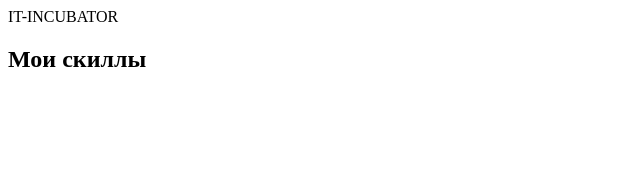
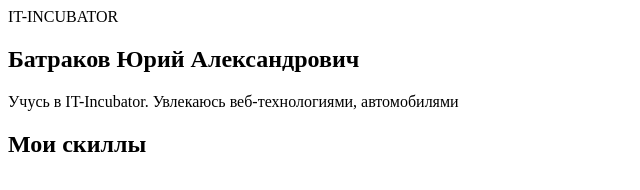
Before and after one commit to Q-Sun-source/1-hw-with-auto-test-html-css-main, a plain HTML site: page index.html in a window 1280 px wide. Shown: the whole page, without its empty margins (0-640 px from the left). Drawn offline with Linux system fonts and the light colour scheme.

Commit message:
complete task-1

```diff
--- a/index.html
+++ b/index.html
@@ -18,7 +18,9 @@
         <!-- 1) В этом разделе создай 3 дочерних элемента: -->
 
         <!-- a) Заголовок первого уровня со своим ФИО -->
+         <h1>Батраков Юрий Александрович</h1>
         <!-- b) Несколько строк о себе: где учишься или работаешь, хобби, увлечения. Используй тег для абзаца. Длина строки должна быть больше 50-ти симвов (пробелы и др знаки припинания тоже считаются символом) -->
+         <p>Учусь в IT-Incubator. Увлекаюсь веб-технологиями, автомобилями</p>
         <!-- c) Фото (или любую картинку из интернета). Не забудь добавить описание на случай, если изображение не загрузится -->
     </section>
 
```
